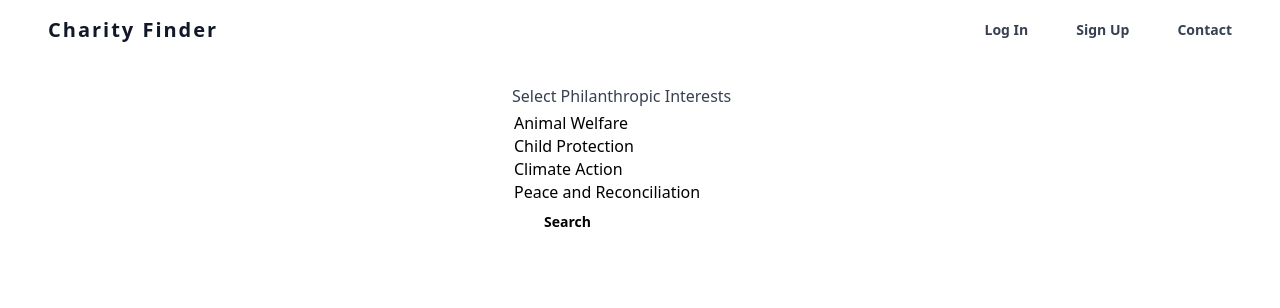
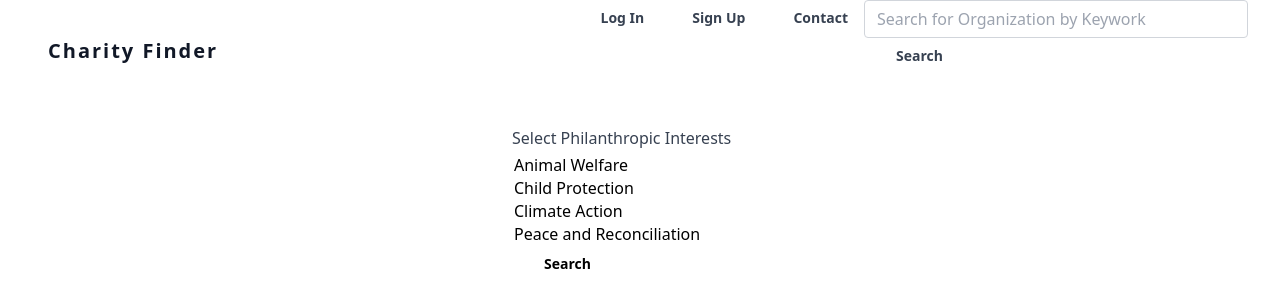
Before and after one commit to vnoelifant/charity-finder, a Django app: page / in a window 1280 px wide. Shown: the top 308 px of the page. Run offline with Django 4.2, Linux system fonts and the light colour scheme; data comes from the database, SQL or seed files in the repository; some libraries are stand-ins or nearby versions; some web fonts are replaced.

Commit message:
added search form

```diff
--- a/charity_finder/urls.py
+++ b/charity_finder/urls.py
@@ -9,4 +9,5 @@ urlpatterns = [
     path("home/", views.home, name="home"),
     path("orgs_theme/", views.get_orgs_by_theme, name="orgs_theme"),
     path("project_detail/<int:org_id>/", views.get_project_detail, name="project_detail"),
+    path("orgs_search/", views.search, name="orgs_search"),
 ]
--- a/charity_finder/views.py
+++ b/charity_finder/views.py
@@ -16,15 +16,11 @@ def get_orgs_by_theme(request):
     themes = request.GET.getlist("themes")
 
     # Get Theme Organizations matching selected theme names
-    organizations= Organization.objects.filter(
-        themes__name__in=themes
-    ).distinct()
+    organizations = Organization.objects.filter(themes__name__in=themes).distinct()
 
-    context = {
-      "orgs_by_theme": organizations
-    }
+    context = {"orgs_by_theme": organizations}
 
-    return render(request, "orgs_theme.html" , context)
+    return render(request, "orgs_theme.html", context)
 
 
 def get_project_detail(request, org_id):
@@ -35,3 +31,15 @@ def get_project_detail(request, org_id):
     }
 
     return render(request, "project_detail.html", context)
+
+
+def search(request):
+
+    query = request.GET.get("query")
+
+    # Get Organizations matching search query
+    orgs_by_search = Organization.objects.filter(name__contains=query)
+
+    context = {"orgs_by_search": orgs_by_search}
+
+    return render(request, "orgs_search.html", context)
--- a/templates/base.html
+++ b/templates/base.html
@@ -27,10 +27,22 @@
       <a class="px-4 py-2 mt-2 text-sm font-lusistana font-semibold bg-transparent rounded-lg dark-mode:bg-transparent dark-mode:hover:bg-gray-600 dark-mode:focus:bg-gray-600 dark-mode:focus:text-white dark-mode:hover:text-white dark-mode:text-gray-200 md:mt-0 md:ml-4 hover:text-gray-900 focus:text-gray-900 hover:bg-gray-200 focus:bg-gray-200 focus:outline-none focus:shadow-outline" href="#">Log In</a>
       <a class="px-4 py-2 mt-2 text-sm font-lusistana font-semibold bg-transparent rounded-lg dark-mode:bg-transparent dark-mode:hover:bg-gray-600 dark-mode:focus:bg-gray-600 dark-mode:focus:text-white dark-mode:hover:text-white dark-mode:text-gray-200 md:mt-0 md:ml-4 hover:text-gray-900 focus:text-gray-900 hover:bg-gray-200 focus:bg-gray-200 focus:outline-none focus:shadow-outline" href="#">Sign Up</a>
       <a class="px-4 py-2 mt-2 text-sm font-lusistana font-semibold bg-transparent rounded-lg dark-mode:bg-transparent dark-mode:hover:bg-gray-600 dark-mode:focus:bg-gray-600 dark-mode:focus:text-white dark-mode:hover:text-white dark-mode:text-gray-200 md:mt-0 md:ml-4 hover:text-gray-900 focus:text-gray-900 hover:bg-gray-200 focus:bg-gray-200 focus:outline-none focus:shadow-outline" href="#">Contact</a>
+      <form action="{% url 'orgs_search' %}" method="get" >
+        <div class="flex justify-center">
+          <div class="mb-3 xl:w-96">
+            <div class="input-group relative flex flex-wrap items-stretch w-full mb-4">
+              <input type="search" name="query" class="form-control relative flex-auto min-w-0 block w-full px-3 py-1.5 text-base font-normal text-gray-700 bg-white bg-clip-padding border border-solid border-gray-300 rounded transition ease-in-out m-0 focus:text-gray-700 focus:bg-white focus:border-blue-600 focus:outline-none" placeholder="Search for Organization by Keywork" aria-label="Search" aria-describedby="button-addon3">
+              <button class="btn inline-block px-4 py-2 mt-2 text-sm font-lusistana font-semibold bg-transparent rounded-lg dark-mode:bg-transparent dark-mode:hover:bg-gray-600 dark-mode:focus:bg-gray-600 dark-mode:focus:text-white dark-mode:hover:text-white dark-mode:text-gray-200 md:mt-0 md:ml-4 hover:text-gray-900 focus:text-gray-900 hover:bg-gray-200 focus:bg-gray-200 focus:outline-none focus:shadow-outline">Search</button>
+            </div>
+          </div>
+        </div>
+      </form>
     </nav>
   </div>
 </div>
+
 <br>
+
 <div>
   <form action="{% url 'orgs_theme' %}" method="get" class="w-64 mx-auto">
     <label class="block text-left" style="max-width: 300px">
@@ -49,7 +61,7 @@
       </span>
     </label>
   </form>
-</div>
+<div>
 
 <div>
   {% block body %}{% endblock %}
--- a/templates/orgs_theme.html
+++ b/templates/orgs_theme.html
@@ -36,11 +36,7 @@
     <div>
     <!--End Grid -->
 
-
 </div>
  <!-- End Container -->
 
-
-
-
 {% endblock %}
```
Also changed, not shown: 1 other file.
